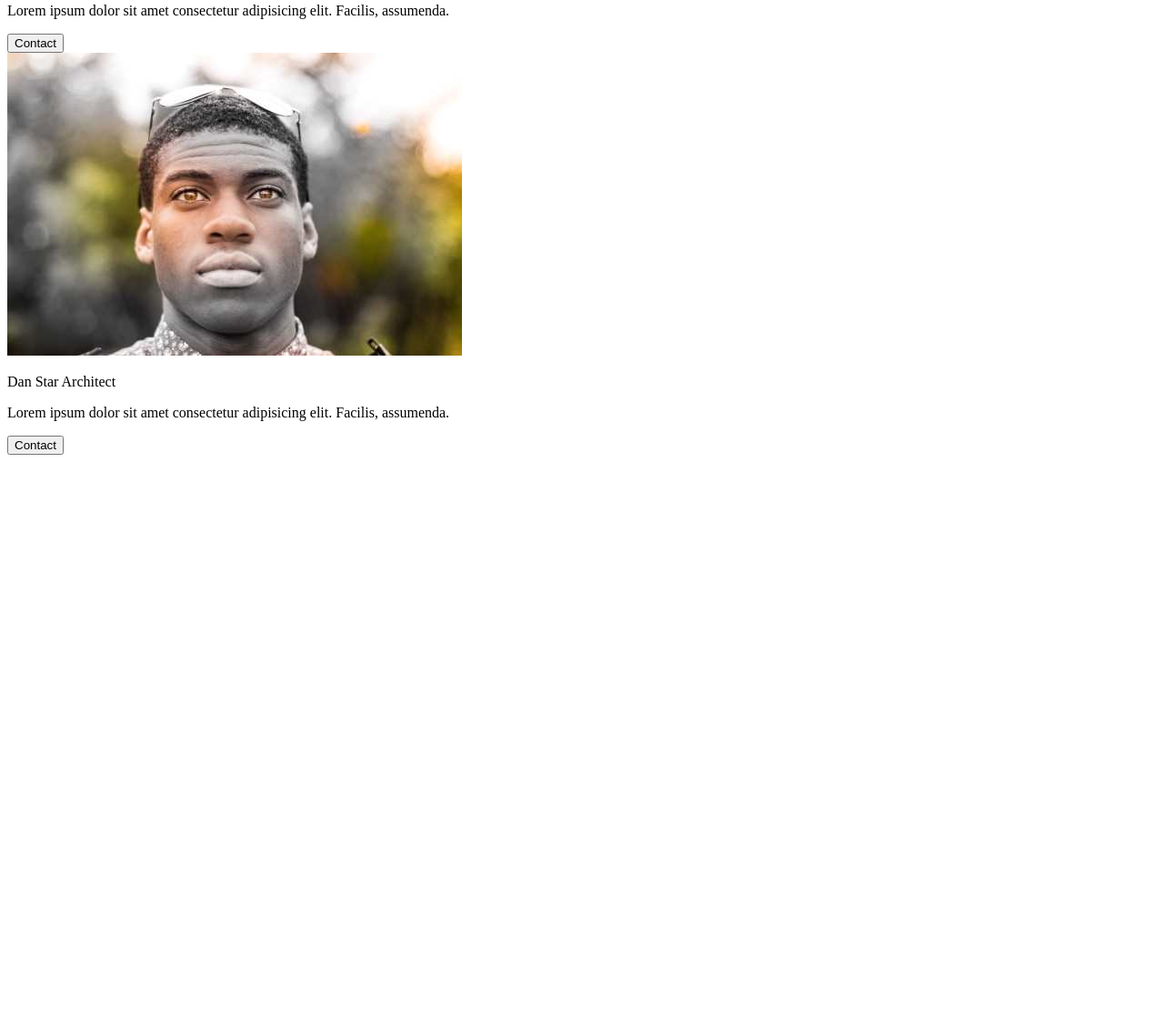
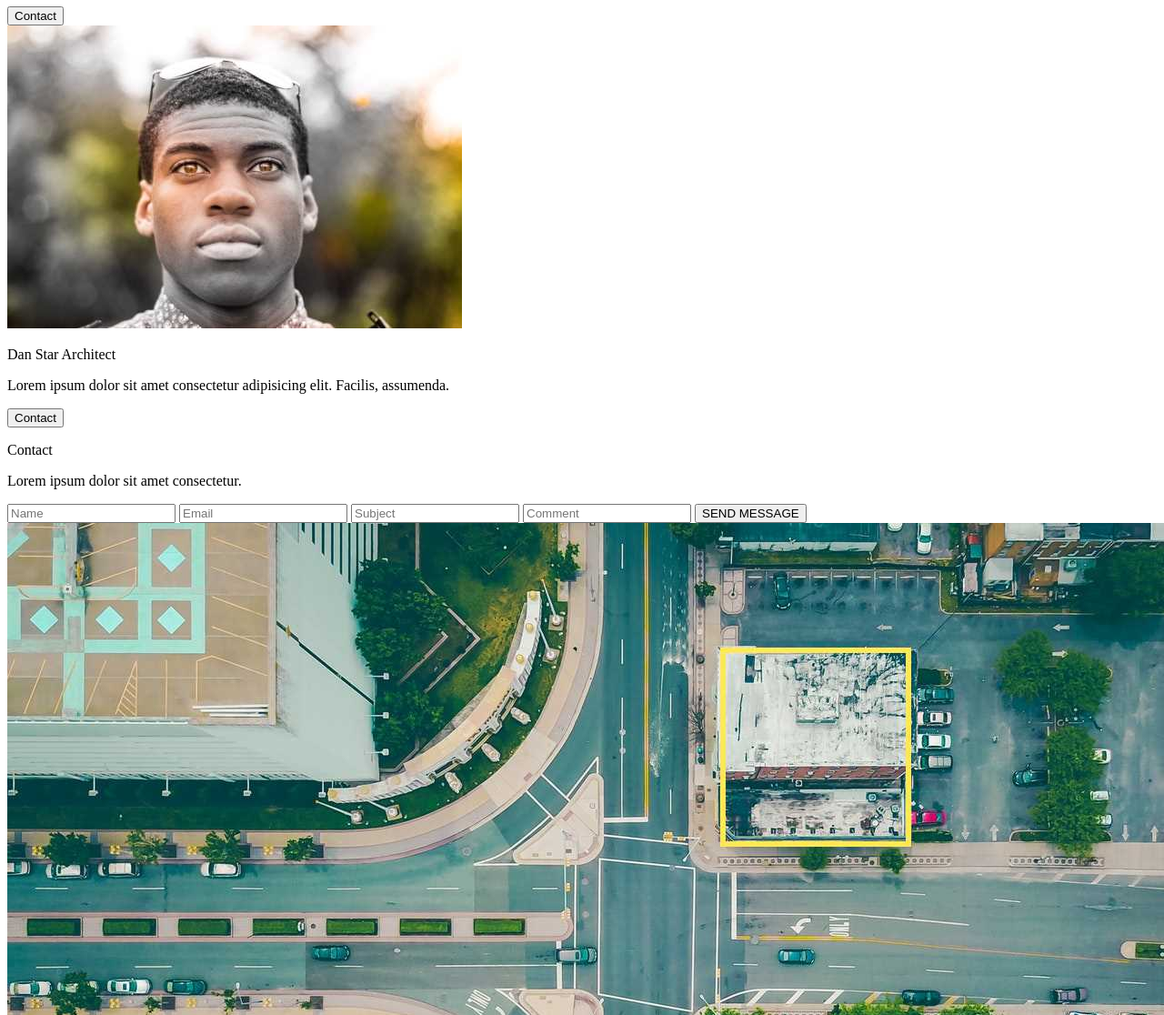
Before and after one commit to kevincalixte/ceppic, a plain HTML site: page EXERCICES/maquette archi/maquette.html in a window 1280 px wide. Shown: the part 5502-6618 px from the top of the page at 91% size. Before the commit the page ends 6010 px from the top, so only its background shows below. Drawn offline with Linux system fonts and the light colour scheme.

Commit message:
update 13:42

```diff
--- a/EXERCICES/maquette archi/maquette.html
+++ b/EXERCICES/maquette archi/maquette.html
@@ -92,7 +92,7 @@
 
 
         <div class="About">
-            <h1>About</h1>
+            <p>About<p>
               <p>Lorem ipsum, dolor sit amet consectetur adipisicing elit. Provident sunt possimus voluptatum reiciendis aliquam eaque repudiandae, ipsum sit iure? Dolor consequatur praesentium cupiditate doloribus quis laudantium voluptatem, ex inventore illum?</p>
 
               <div>
@@ -130,13 +130,32 @@
 
 
         <div class="Contact">
+         <p>Contact</p>
+         <p>Lorem ipsum dolor sit amet consectetur.</p>
+
+
+         <form action="">
+
+            <label for="name"></label>
+            <input type="text" placeholder="Name">
+            <label for="email"></label>
+            <input type="email" placeholder="Email">
+            <label for="subject"></label>
+            <input type="text" placeholder="Subject">
+            <label for="comment"></label>
+            <input type="text" placeholder="Comment">
+            <input type="submit" value="SEND MESSAGE">
+            <!-- display block ? -->
+
+         </form>
 
         </div>
 
         </main>
 
         <footer>
-
+            <img src="img/map.jpg" alt="">
+            <p>Powered by Footer</p>
         </footer>
 
 
```
